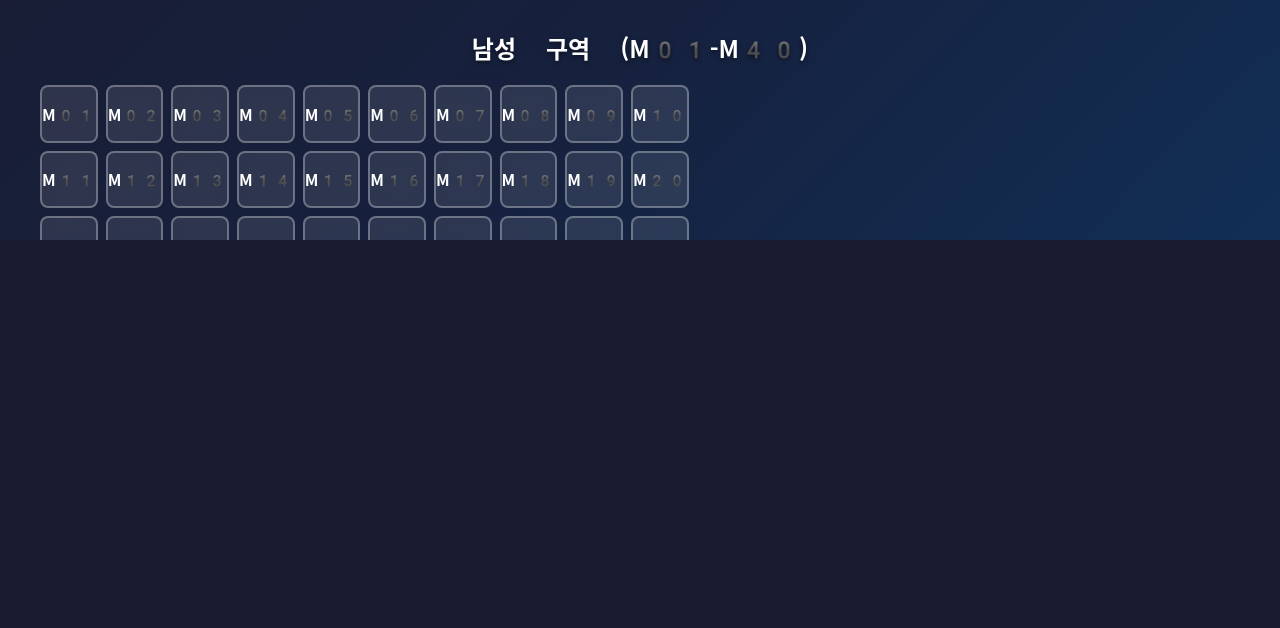
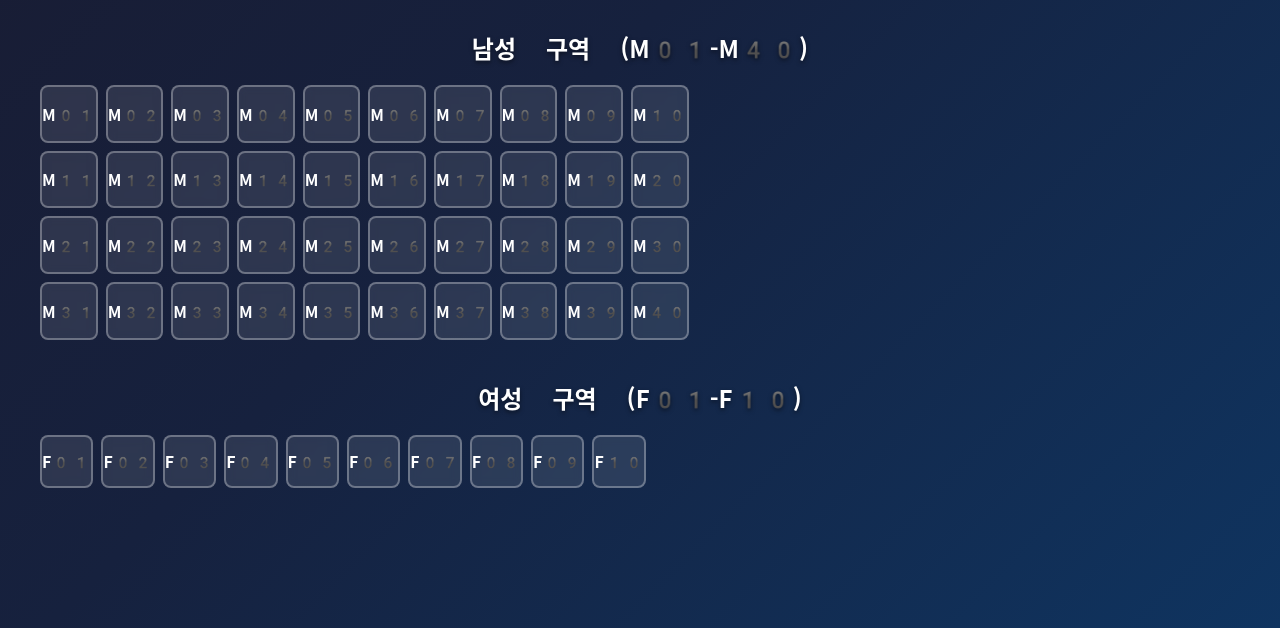
Before and after one commit to creator-YSG/raspberry-pi-gym-controller, a Flask app: page /settings/sensor-mapping in a window 1280 px wide. Shown: the part 560-1188 px from the top of the page. Before the commit the page ends 800 px from the top, so only its background shows below. Run offline with Flask 3, Linux system fonts and the light colour scheme; data that the repository does not hold is empty; some web fonts are replaced.

Commit message:
fix: 스크롤 강제 활성화 (html, body, app-container 모두)

```diff
--- a/app/templates/pages/settings_sensor_mapping.html
+++ b/app/templates/pages/settings_sensor_mapping.html
@@ -94,20 +94,25 @@
 </div>
 
 <style>
-/* body overflow 오버라이드 */
-body.settings-page {
-    overflow-y: auto !important;
+/* 스크롤 강제 활성화 */
+html, body, body.settings-page {
+    overflow: auto !important;
     overflow-x: hidden !important;
+    height: auto !important;
+    min-height: 100vh !important;
+    max-height: none !important;
 }
 
-body.settings-page .app-container {
+body.settings-page .app-container,
+.app-container {
     overflow: visible !important;
     height: auto !important;
-    min-height: 100vh;
+    min-height: auto !important;
+    max-height: none !important;
 }
 
 .settings-container {
-    min-height: 100vh;
+    min-height: auto;
     background: linear-gradient(135deg, #1a1a2e 0%, #16213e 50%, #0f3460 100%);
     padding: 20px;
     padding-bottom: 100px;
```
